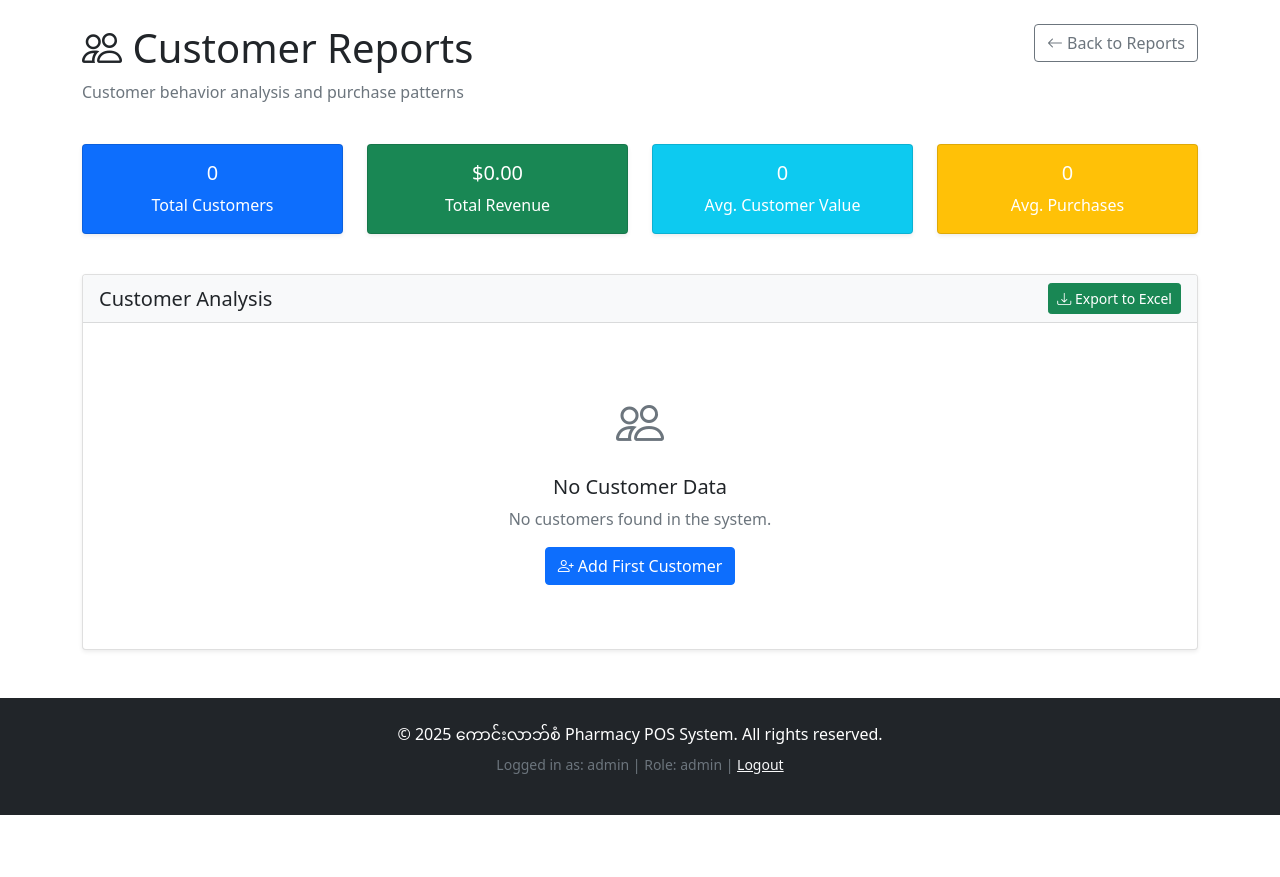
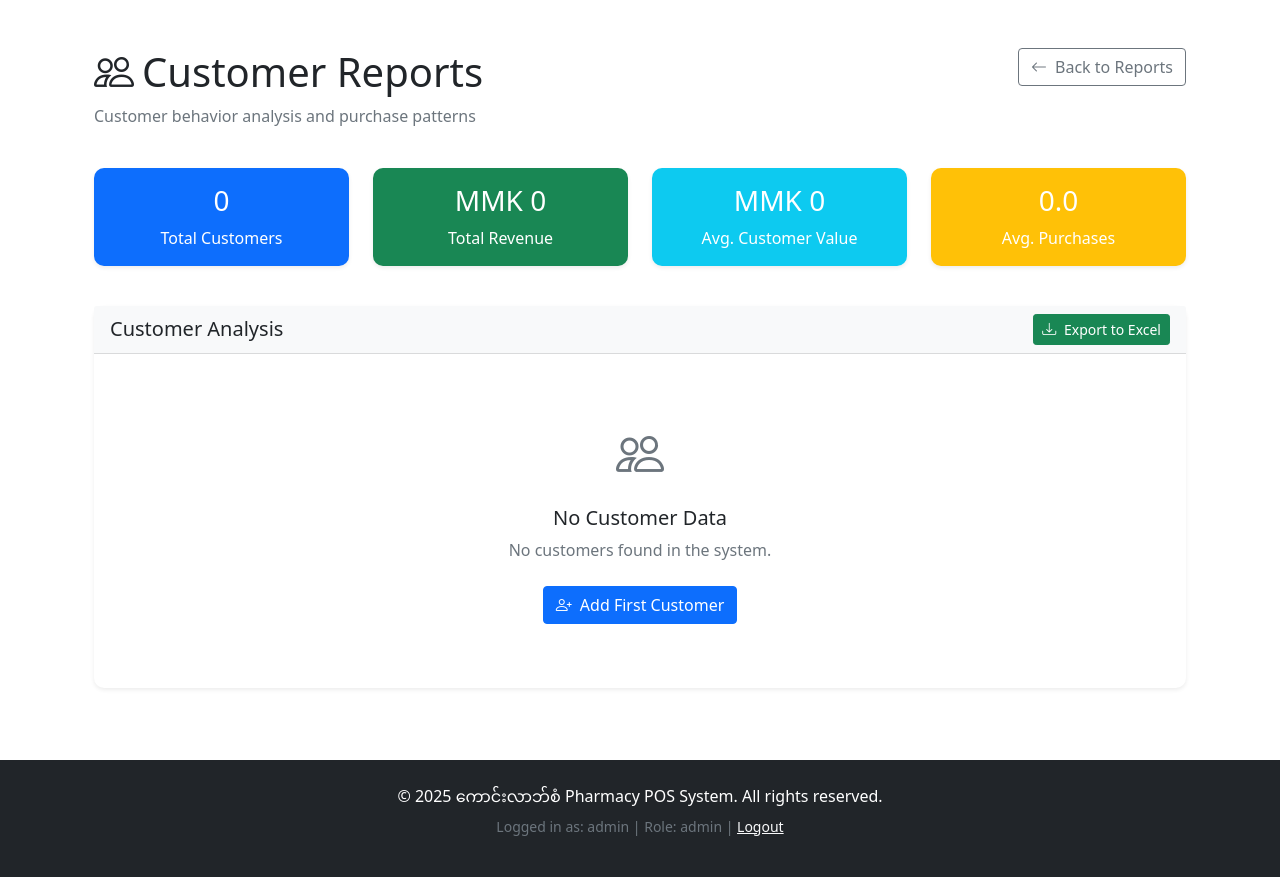
Before and after one commit to JohnFrp/PSS, a Flask app: page /reports/customer in a window 1280 px wide. Shown: the part 62-939 px from the top of the page. Before the commit the page ends 877 px from the top, so only its background shows below. Run offline with Flask 3, Linux system fonts and the light colour scheme; a user stored in the database is signed in; data that the repository does not hold is empty.

Commit message:
Update customer_reports.html

```diff
--- a/app/templates/reports/customer_reports.html
+++ b/app/templates/reports/customer_reports.html
@@ -1,14 +1,15 @@
 {% extends "base.html" %}
 
 {% block content %}
+<div class="container-fluid py-4">
     <div class="row mb-4">
         <div class="col">
-        <h1><i class="bi bi-people"></i> Customer Reports</h1>
+            <h1><i class="bi bi-people me-2"></i>Customer Reports</h1>
             <p class="text-muted">Customer behavior analysis and purchase patterns</p>
         </div>
         <div class="col-auto">
             <a href="{{ url_for('reports.reports') }}" class="btn btn-outline-secondary">
-            <i class="bi bi-arrow-left"></i> Back to Reports
+                <i class="bi bi-arrow-left me-1"></i> Back to Reports
             </a>
         </div>
     </div>
@@ -16,33 +17,48 @@
     <!-- Customer Summary -->
     <div class="row mb-4">
         <div class="col-md-3 mb-3">
-        <div class="card bg-primary text-white text-center">
+            <div class="card bg-primary text-white text-center border-0 shadow-sm">
                 <div class="card-body">
-                <h5 class="card-title">{{ customer_data|length }}</h5>
+                    <h3 class="card-title">{{ customer_data|length }}</h3>
                     <p class="card-text mb-0">Total Customers</p>
                 </div>
             </div>
         </div>
         <div class="col-md-3 mb-3">
-        <div class="card bg-success text-white text-center">
+            <div class="card bg-success text-white text-center border-0 shadow-sm">
                 <div class="card-body">
-                <h5 class="card-title">${{ "%.2f"|format(customer_data|sum(attribute='total_spent')) }}</h5>
+                    <h3 class="card-title">
+                        {% set total_revenue = customer_data|sum(attribute='total_spent') %}
+                        MMK {{ "{:,.0f}".format(total_revenue) }}
+                    </h3>
                     <p class="card-text mb-0">Total Revenue</p>
                 </div>
             </div>
         </div>
         <div class="col-md-3 mb-3">
-        <div class="card bg-info text-white text-center">
+            <div class="card bg-info text-white text-center border-0 shadow-sm">
                 <div class="card-body">
-                <h5 class="card-title">{{ (customer_data|sum(attribute='total_spent') / customer_data|length)|round(2) if customer_data|length > 0 else 0 }}</h5>
+                    <h3 class="card-title">
+                        {% if customer_data|length > 0 %}
+                            MMK {{ "{:,.0f}".format(total_revenue / customer_data|length) }}
+                        {% else %}
+                            MMK 0
+                        {% endif %}
+                    </h3>
                     <p class="card-text mb-0">Avg. Customer Value</p>
                 </div>
             </div>
         </div>
         <div class="col-md-3 mb-3">
-        <div class="card bg-warning text-white text-center">
+            <div class="card bg-warning text-white text-center border-0 shadow-sm">
                 <div class="card-body">
-                <h5 class="card-title">{{ (customer_data|sum(attribute='sales_count') / customer_data|length)|round(1) if customer_data|length > 0 else 0 }}</h5>
+                    <h3 class="card-title">
+                        {% if customer_data|length > 0 %}
+                            {{ "{:.1f}".format(customer_data|sum(attribute='sales_count') / customer_data|length) }}
+                        {% else %}
+                            0.0
+                        {% endif %}
+                    </h3>
                     <p class="card-text mb-0">Avg. Purchases</p>
                 </div>
             </div>
@@ -50,18 +66,18 @@
     </div>
 
     <!-- Customer Table -->
-<div class="card">
+    <div class="card border-0 shadow-sm">
         <div class="card-header bg-light d-flex justify-content-between align-items-center">
             <h5 class="card-title mb-0">Customer Analysis</h5>
             <a href="{{ url_for('reports.export_customer_report') }}" class="btn btn-success btn-sm">
-            <i class="bi bi-download"></i> Export to Excel
+                <i class="bi bi-download me-1"></i> Export to Excel
             </a>
         </div>
         <div class="card-body">
             {% if customer_data %}
             <div class="table-responsive">
                 <table class="table table-striped table-hover">
-                <thead>
+                    <thead class="table-light">
                         <tr>
                             <th>Customer</th>
                             <th>Contact</th>
@@ -75,6 +91,7 @@
                     </thead>
                     <tbody>
                         {% for data in customer_data %}
+                        {% set avg_purchase = data.total_spent / data.sales_count if data.sales_count > 0 else 0 %}
                         <tr>
                             <td>
                                 <strong>{{ data.customer.name }}</strong>
@@ -83,11 +100,10 @@
                                 {% if data.customer.phone or data.customer.email %}
                                     <div>
                                         {% if data.customer.phone %}
-                                        <small class="text-muted">{{ data.customer.phone }}</small>
+                                            <small class="text-muted d-block">{{ data.customer.phone }}</small>
                                         {% endif %}
                                         {% if data.customer.email %}
-                                        <br>
-                                        <small class="text-muted">{{ data.customer.email }}</small>
+                                            <small class="text-muted d-block">{{ data.customer.email }}</small>
                                         {% endif %}
                                     </div>
                                 {% else %}
@@ -98,13 +114,13 @@
                                 <span class="badge bg-primary rounded-pill">{{ data.sales_count }}</span>
                             </td>
                             <td>
-                            <strong class="text-success">${{ "%.2f"|format(data.total_spent) }}</strong>
+                                <strong class="text-success">MMK {{ "{:,.0f}".format(data.total_spent) }}</strong>
                             </td>
                             <td>
-                            ${{ "%.2f"|format(data.total_spent / data.sales_count if data.sales_count > 0 else 0) }}
+                                MMK {{ "{:,.0f}".format(avg_purchase) }}
                             </td>
                             <td>
-                            {% if data.sales_count > 0 %}
+                                {% if data.sales_count > 0 and data.customer.sales %}
                                     {% set last_sale = data.customer.sales|sort(attribute='sale_date', reverse=true)|first %}
                                     {{ last_sale.sale_date.strftime('%Y-%m-%d') }}
                                 {% else %}
@@ -112,7 +128,7 @@
                                 {% endif %}
                             </td>
                             <td>
-                            {{ data.customer.created_at.strftime('%Y-%m-%d') }}
+                                {{ data.customer.created_at.strftime('%Y-%m-%d') if data.customer.created_at else 'N/A' }}
                             </td>
                             <td>
                                 <div class="btn-group btn-group-sm">
@@ -134,77 +150,82 @@
 
             <!-- Customer Segmentation -->
             <div class="row mt-4">
-            <div class="col-md-4">
-                <div class="card">
+                <div class="col-md-4 mb-3">
+                    <div class="card border-0 shadow-sm">
                         <div class="card-header bg-light">
                             <h5 class="card-title mb-0">Top Spenders</h5>
                         </div>
                         <div class="card-body">
                             <div class="list-group list-group-flush">
-                            {% for data in customer_data|sort(attribute='total_spent', reverse=true)|slice(5) %}
+                                {% for data in customer_data|sort(attribute='total_spent', reverse=true)|batch(5)|first %}
                                 <div class="list-group-item d-flex justify-content-between align-items-center">
                                     <div>
-                                    <strong>{{ data.customer.name }}</strong>
-                                    <br>
+                                        <strong class="d-block">{{ data.customer.name }}</strong>
                                         <small class="text-muted">{{ data.sales_count }} purchases</small>
                                     </div>
-                                <span class="badge bg-success rounded-pill">${{ "%.0f"|format(data.total_spent) }}</span>
+                                    <span class="badge bg-success rounded-pill fs-6">
+                                        MMK {{ "{:,.0f}".format(data.total_spent) }}
+                                    </span>
                                 </div>
                                 {% endfor %}
                             </div>
                         </div>
                     </div>
                 </div>
-            <div class="col-md-4">
-                <div class="card">
+                <div class="col-md-4 mb-3">
+                    <div class="card border-0 shadow-sm">
                         <div class="card-header bg-light">
                             <h5 class="card-title mb-0">Most Frequent</h5>
                         </div>
                         <div class="card-body">
                             <div class="list-group list-group-flush">
-                            {% for data in customer_data|sort(attribute='sales_count', reverse=true)|slice(5) %}
+                                {% for data in customer_data|sort(attribute='sales_count', reverse=true)|batch(5)|first %}
                                 <div class="list-group-item d-flex justify-content-between align-items-center">
                                     <div>
-                                    <strong>{{ data.customer.name }}</strong>
-                                    <br>
-                                    <small class="text-muted">${{ "%.0f"|format(data.total_spent) }} spent</small>
+                                        <strong class="d-block">{{ data.customer.name }}</strong>
+                                        <small class="text-muted">MMK {{ "{:,.0f}".format(data.total_spent) }} spent</small>
                                     </div>
-                                <span class="badge bg-primary rounded-pill">{{ data.sales_count }}</span>
+                                    <span class="badge bg-primary rounded-pill fs-6">{{ data.sales_count }}</span>
                                 </div>
                                 {% endfor %}
                             </div>
                         </div>
                     </div>
                 </div>
-            <div class="col-md-4">
-                <div class="card">
+                <div class="col-md-4 mb-3">
+                    <div class="card border-0 shadow-sm">
                         <div class="card-header bg-light">
                             <h5 class="card-title mb-0">Customer Segments</h5>
                         </div>
                         <div class="card-body">
                             <div class="list-group list-group-flush">
+                                {% set vip_count = customer_data|selectattr('total_spent', '>=', 1000000)|list|length %}
+                                {% set regular_count = customer_data|selectattr('total_spent', '>=', 100000)|selectattr('total_spent', '<', 1000000)|list|length %}
+                                {% set new_count = customer_data|selectattr('total_spent', '<', 100000)|list|length %}
+                                {% set inactive_count = customer_data|selectattr('sales_count', '==', 0)|list|length %}
+
                                 <div class="list-group-item d-flex justify-content-between align-items-center">
-                                VIP Customers ($1000+)
-                                <span class="badge bg-success rounded-pill">
-                                    {{ customer_data|selectattr('total_spent', '>=', 1000)|list|length }}
+                                    VIP Customers (MMK 1M+)
+                                    <span class="badge bg-success rounded-pill fs-6">
+                                        {{ vip_count }}
                                     </span>
                                 </div>
                                 <div class="list-group-item d-flex justify-content-between align-items-center">
-                                Regular Customers ($100-$999)
-                                <span class="badge bg-primary rounded-pill">
-                                    {{ customer_data|selectattr('total_spent', '>=', 100)|selectattr('total_spent', '<', 1000)|list|length }}
+                                    Regular Customers (MMK 100K-1M)
+                                    <span class="badge bg-primary rounded-pill fs-6">
+                                        {{ regular_count }}
                                     </span>
                                 </div>
                                 <div class="list-group-item d-flex justify-content-between align-items-center">
-                                New Customers (<$100)
-                                <span class="badge bg-warning rounded-pill">
-                                    {{ customer_data|selectattr('total_spent', '<', 100)|list|length }}
+                                    New Customers (< MMK 100K)
+                                    <span class="badge bg-warning rounded-pill fs-6">
+                                        {{ new_count }}
                                     </span>
                                 </div>
                                 <div class="list-group-item d-flex justify-content-between align-items-center">
-                                Inactive Customers (0)
-                                <span class="badge bg-secondary rounded-pill">
-                                    {{ customer_data|selectattr('sales_count', '==', 0)|list|length }}
+                                    Inactive Customers (0 purchases)
+                                    <span class="badge bg-secondary rounded-pill fs-6">
+                                        {{ inactive_count }}
                                     </span>
                                 </div>
                             </div>
@@ -217,8 +238,8 @@
                 <i class="bi bi-people" style="font-size: 3rem; color: #6c757d;"></i>
                 <h5 class="mt-3">No Customer Data</h5>
                 <p class="text-muted">No customers found in the system.</p>
-            <a href="{{ url_for('customers.add_customer') }}" class="btn btn-primary">
-                <i class="bi bi-person-plus"></i> Add First Customer
+                <a href="{{ url_for('customers.add_customer') }}" class="btn btn-primary mt-2">
+                    <i class="bi bi-person-plus me-1"></i> Add First Customer
                 </a>
             </div>
             {% endif %}
@@ -227,27 +248,37 @@
 
     <!-- Customer Loyalty Analysis -->
     {% if customer_data %}
-<div class="card mt-4">
+    <div class="card mt-4 border-0 shadow-sm">
         <div class="card-header bg-light">
             <h5 class="card-title mb-0">Loyalty Analysis</h5>
         </div>
         <div class="card-body">
             <div class="row">
-            <div class="col-md-6">
-                <div class="card bg-light">
+                <div class="col-md-6 mb-3">
+                    <div class="card bg-light border-0">
                         <div class="card-body text-center">
                             <h6>Customer Retention Rate</h6>
-                        <div class="display-4 text-success">85%</div>
+                            <div class="display-4 text-success">
+                                {% set repeat_customers = customer_data|selectattr('sales_count', '>', 1)|list|length %}
+                                {% set retention_rate = (repeat_customers / customer_data|length * 100) if customer_data|length > 0 else 0 %}
+                                {{ "{:.0f}".format(retention_rate) }}%
+                            </div>
                             <p class="text-muted mb-0">of customers make repeat purchases</p>
                         </div>
                     </div>
                 </div>
-            <div class="col-md-6">
-                <div class="card bg-light">
+                <div class="col-md-6 mb-3">
+                    <div class="card bg-light border-0">
                         <div class="card-body text-center">
-                        <h6>Average Loyalty Duration</h6>
-                        <div class="display-4 text-primary">7.2</div>
-                        <p class="text-muted mb-0">months average customer lifetime</p>
+                            <h6>Average Purchase Frequency</h6>
+                            <div class="display-4 text-primary">
+                                {% if customer_data|length > 0 %}
+                                    {{ "{:.1f}".format(customer_data|sum(attribute='sales_count') / customer_data|length) }}
+                                {% else %}
+                                    0.0
+                                {% endif %}
+                            </div>
+                            <p class="text-muted mb-0">purchases per customer</p>
                         </div>
                     </div>
                 </div>
@@ -255,11 +286,13 @@
         </div>
     </div>
     {% endif %}
+</div>
 
 <style>
-.card { box-shadow: 0 0.125rem 0.25rem rgba(0, 0, 0, 0.075); }
+.card { border-radius: 10px; }
 .badge { font-size: 0.75em; }
-.table th { background-color: #f8f9fa; }
-.list-group-item { border: none; }
+.table th { border-top: none; font-weight: 600; background-color: #f8f9fa; }
+.list-group-item { border: none; padding: 0.75rem 0; }
+.display-4 { font-size: 2.5rem; font-weight: 300; }
 </style>
 {% endblock %}
```
Lines whose indentation alone changed are shown as unchanged.
